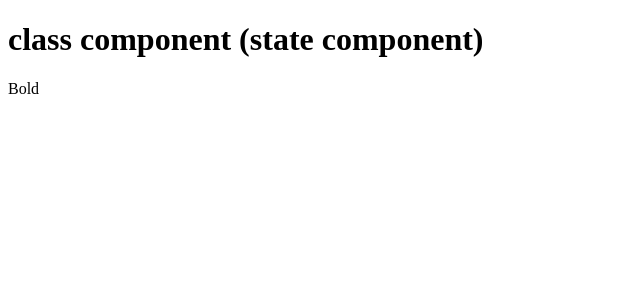
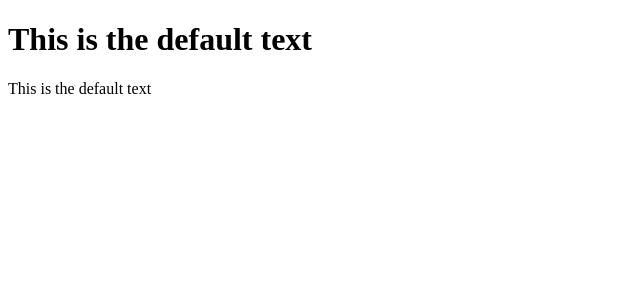
Before and after one commit to cklahn/start-react, a React (Create React App) app: page / in a window 1280 px wide. Shown: the top 300 px of the page, without its empty margins (0-640 px from the left). Built offline with nearby package versions, Linux system fonts and the light colour scheme.

Commit message:
set properties on components, lesson 4

```diff
--- a/src/App.js
+++ b/src/App.js
@@ -1,17 +1,30 @@
 import React from 'react';
+import PropTypes from 'prop-types';
 
 // state component
 class App extends React.Component {
   render() {
+    let txt = this.props.txt;
+
     return (
       <div>
-          <h1>class component (state component)</h1>
-          <bold>Bold</bold>
+          <h1>{this.props.txt}</h1>
+          <bold>{txt}</bold>
       </div>
     )
   }
 }
 
+App.propTypes = {
+  txt: PropTypes.string,
+  cat: PropTypes.number.isRequired
+}
+
+App.defaultProps = {
+  txt: "This is the default text"
+}
+
+
 // stateless function component
 // const App = () => <h1>stateless function component</h1>
 
--- a/src/index.js
+++ b/src/index.js
@@ -2,4 +2,7 @@
 import ReactDOM from 'react-dom';
 import App from './App';
 
-ReactDOM.render(<App />, document.getElementById('app'));
+ReactDOM.render(
+  <App cat={5} />,
+  document.getElementById('app')
+);
```
